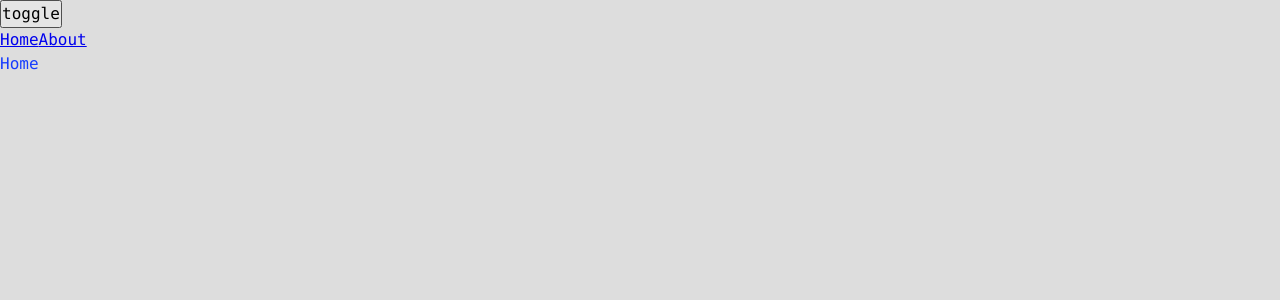
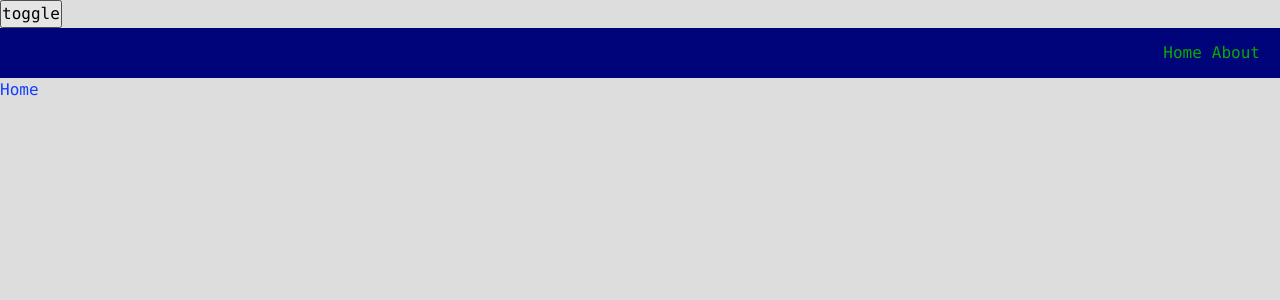
Before and after one commit to Mezin24/production-blog, a React app: page / in a window 1280 px wide. Shown: the top 300 px of the page. Built offline with nearby package versions, Linux system fonts and the light colour scheme.

Commit message:
add Navbar and app link

```diff
--- a/src/app/App.tsx
+++ b/src/app/App.tsx
@@ -1,6 +1,6 @@
 import { useTheme } from 'app/providers/theme';
-import { Link } from 'react-router-dom';
 import { classNames } from 'shared/lib/classNames/classNames';
+import { Navbar } from 'widgets/Navbar';
 import { AppRouter } from './providers/router';
 
 const App = () => {
@@ -9,8 +9,7 @@
     <div className={classNames('app', {}, [theme])}>
       <button onClick={toggleTheme}>toggle</button>
       <div>
-        <Link to='/'>Home</Link>
-        <Link to='/about'>About</Link>
+        <Navbar />
       </div>
       <AppRouter />
     </div>
--- a/src/app/styles/themes/dark.scss
+++ b/src/app/styles/themes/dark.scss
@@ -1,6 +1,10 @@
 .app.dark {
   --bg-color: rgb(0, 4, 122);
+  --bg-inverted-color: rgb(221, 221, 221);
 
   --primary-color: rgb(6, 172, 0);
   --secondary-color: rgb(8, 140, 3);
+
+  --inverted-primary-color: rgb(22, 60, 254);
+  --inverted-secondary-color: rgb(0, 55, 254);
 }
--- a/src/app/styles/themes/normal.scss
+++ b/src/app/styles/themes/normal.scss
@@ -1,6 +1,10 @@
 .app.light {
   --bg-color: rgb(221, 221, 221);
+  --bg-inverted-color: rgb(0, 4, 122);
 
   --primary-color: rgb(22, 60, 254);
   --secondary-color: rgb(0, 55, 254);
+
+  --inverted-primary-color: rgb(6, 172, 0);
+  --inverted-secondary-color: rgb(8, 140, 3);
 }
--- a/src/app/styles/variables/global.scss
+++ b/src/app/styles/variables/global.scss
@@ -9,4 +9,9 @@
   --font-line-l: 24px;
   --font-family: Consolas, Serif;
   --font-l: var(--font-size-l) / var(--font-line-l)  var(--font-family);
+
+  // SIZES
+
+  //Navbar
+  --navbar-height: 50px;
 }
--- a/src/shared/lib/classNames/classNames.ts
+++ b/src/shared/lib/classNames/classNames.ts
@@ -7,7 +7,7 @@
 ): string => {
   return [
     cls,
-    ...additionalClasses,
+    ...additionalClasses.filter(Boolean),
     ...Object.entries(mods)
       .filter(([_, value]) => Boolean(value))
       .map(([cls]) => cls),
--- /dev/null
+++ b/src/shared/ui/AppLink/AppLink.module.scss
@@ -0,0 +1,9 @@
+.AppLink {
+  text-decoration: none;
+  &.primary {
+    color: var(--primary-color);
+  }
+  &.inverted {
+    color: var(--inverted-primary-color);
+  }
+}
--- /dev/null
+++ b/src/shared/ui/AppLink/AppLink.tsx
@@ -0,0 +1,33 @@
+import { Link, LinkProps } from 'react-router-dom';
+import cls from './AppLink.module.scss';
+import { classNames } from 'shared/lib/classNames/classNames';
+import { FC } from 'react';
+
+export enum AppLinkTheme {
+  PRIMARY = 'primary',
+  INVERTED = 'inverted',
+}
+
+interface AppLinkProps extends LinkProps {
+  className?: string;
+  theme?: AppLinkTheme;
+}
+
+export const AppLink: FC<AppLinkProps> = (props) => {
+  const {
+    to,
+    className,
+    theme = AppLinkTheme.PRIMARY,
+    children,
+    ...otherProps
+  } = props;
+  return (
+    <Link
+      to={to}
+      className={classNames(cls.AppLink, {}, [className, cls[theme]])}
+      {...otherProps}
+    >
+      {children}
+    </Link>
+  );
+};
--- /dev/null
+++ b/src/widgets/Navbar/index.tsx
@@ -0,0 +1 @@
+export { Navbar } from './ui/Navbar';
--- /dev/null
+++ b/src/widgets/Navbar/ui/Navbar.module.scss
@@ -0,0 +1,13 @@
+.Navbar {
+  height: var(--navbar-height);
+  padding: 20px;
+  display: flex;
+  align-items: center;
+  background-color: var(--bg-inverted-color);
+}
+
+.links {
+  display: flex;
+  gap: 10px;
+  margin-left: auto;
+}
--- /dev/null
+++ b/src/widgets/Navbar/ui/Navbar.tsx
@@ -0,0 +1,23 @@
+import { Link } from 'react-router-dom';
+import cls from './Navbar.module.scss';
+import { classNames } from 'shared/lib/classNames/classNames';
+import { AppLink, AppLinkTheme } from 'shared/ui/AppLink/AppLink';
+
+interface NavbarProps {
+  className?: string;
+}
+
+export const Navbar = ({ className }: NavbarProps) => {
+  return (
+    <header className={classNames(cls.Navbar, {}, [className])}>
+      <div className={cls.links}>
+        <AppLink to='/' theme={AppLinkTheme.INVERTED}>
+          Home
+        </AppLink>
+        <AppLink to='/about' theme={AppLinkTheme.INVERTED}>
+          About
+        </AppLink>
+      </div>
+    </header>
+  );
+};
```
